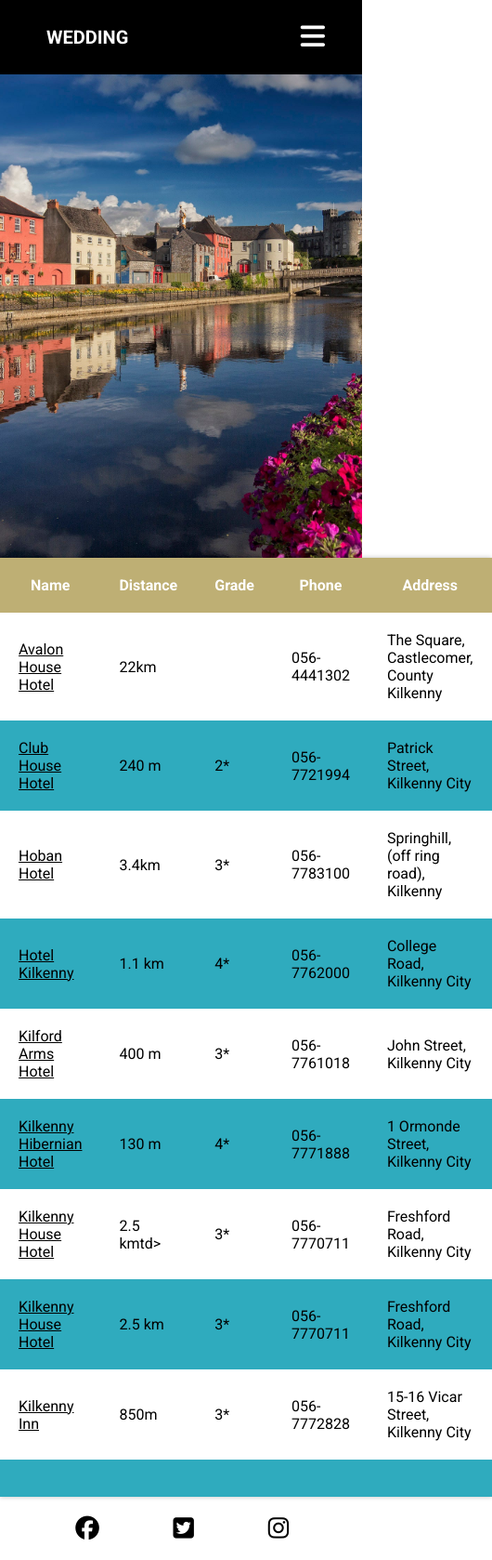
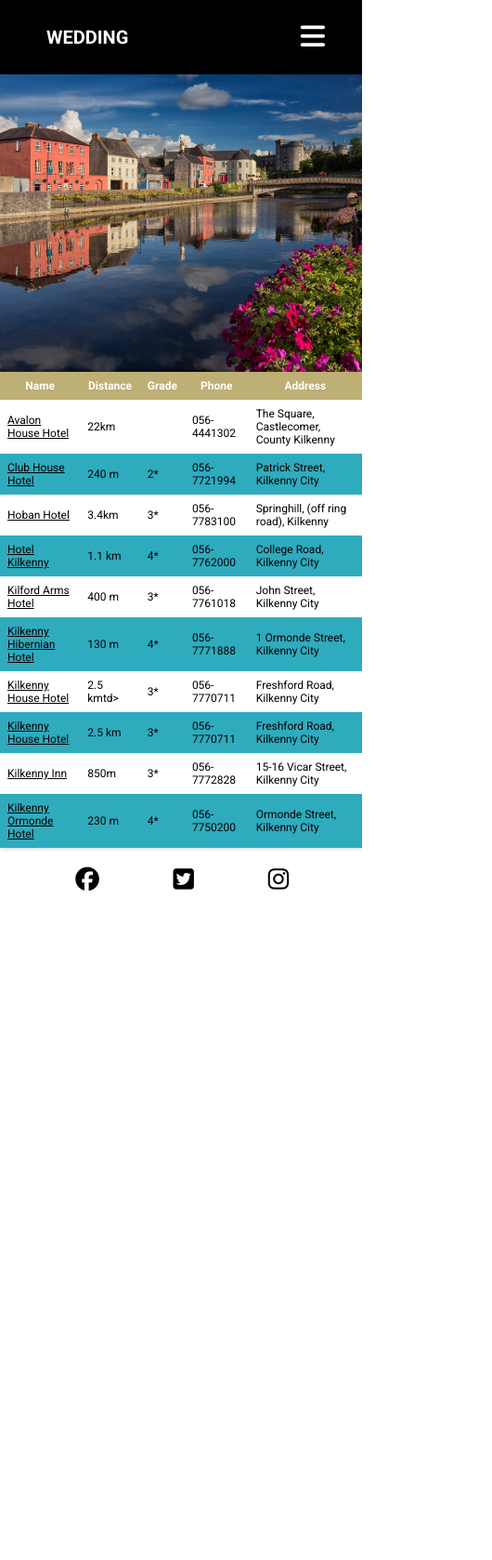
Before and after one commit to AKestell/p1-wedding-website, a plain HTML site: page accomodation.html in a window 390 px wide. Shown: the whole page at 93% size, 530 px wide, since content can reach past the window. After the commit the page ends 980 px from the top, so only its background shows below. Drawn offline with Linux system fonts and the light colour scheme.

Commit message:
Updated media queries for responsive layout on Accomodation page

```diff
--- a/accomodation.html
+++ b/accomodation.html
@@ -122,11 +122,15 @@
               <td>15-16 Vicar Street, Kilkenny City</td>
             </tr>
             <tr>
-              <td><a href="https://"></a></td>
-              <td></td>
-              <td></td>
-              <td></td>
-              <td></td>
+              <td>
+                <a href="https://www.kilkennyormonde.com"
+                  >Kilkenny Ormonde Hotel</a
+                >
+              </td>
+              <td>230 m</td>
+              <td>4*</td>
+              <td>056-7750200</td>
+              <td>Ormonde Street, Kilkenny City</td>
             </tr>
           </tbody>
         </table>
--- a/assets/css/style.css
+++ b/assets/css/style.css
@@ -274,6 +274,23 @@ table a {
         left: 0;
     }
 
+    .info-section {
+        display: flex;
+        flex-direction: column;
+        width: 100%;
+    }
+
+    #about-info {
+        width: 100%;
+        padding: 0;
+    }
+
+    #location-info {
+        flex-direction: column-reverse;
+        width: 100%;
+        padding: 0;
+    }
+
     .right-side {
         width: 100%;
         padding: 0;
@@ -282,6 +299,19 @@ table a {
     .left-side {
         width: 100%;
         padding: 0;
+    }
+
+
+    #hero-section-2 {
+        width: 100%;
+        height: 400px;
+        background-size: cover;
+    }
+
+    table th,
+    table td {
+        font-size: 14px;
+        padding: 12px;
     }
 
     #social-networks {
@@ -327,4 +357,18 @@ table a {
         padding: 0 50px;
         font-size: 20px;
     }
+
+    table th,
+    table td {
+        font-size: 12px;
+        padding: 8px;
+    }
 }
+
+@media screen and (max-width: 328px) {
+    table th,
+    table td {
+        font-size: 10px;
+        padding: 2px;
+    }
+}
```
